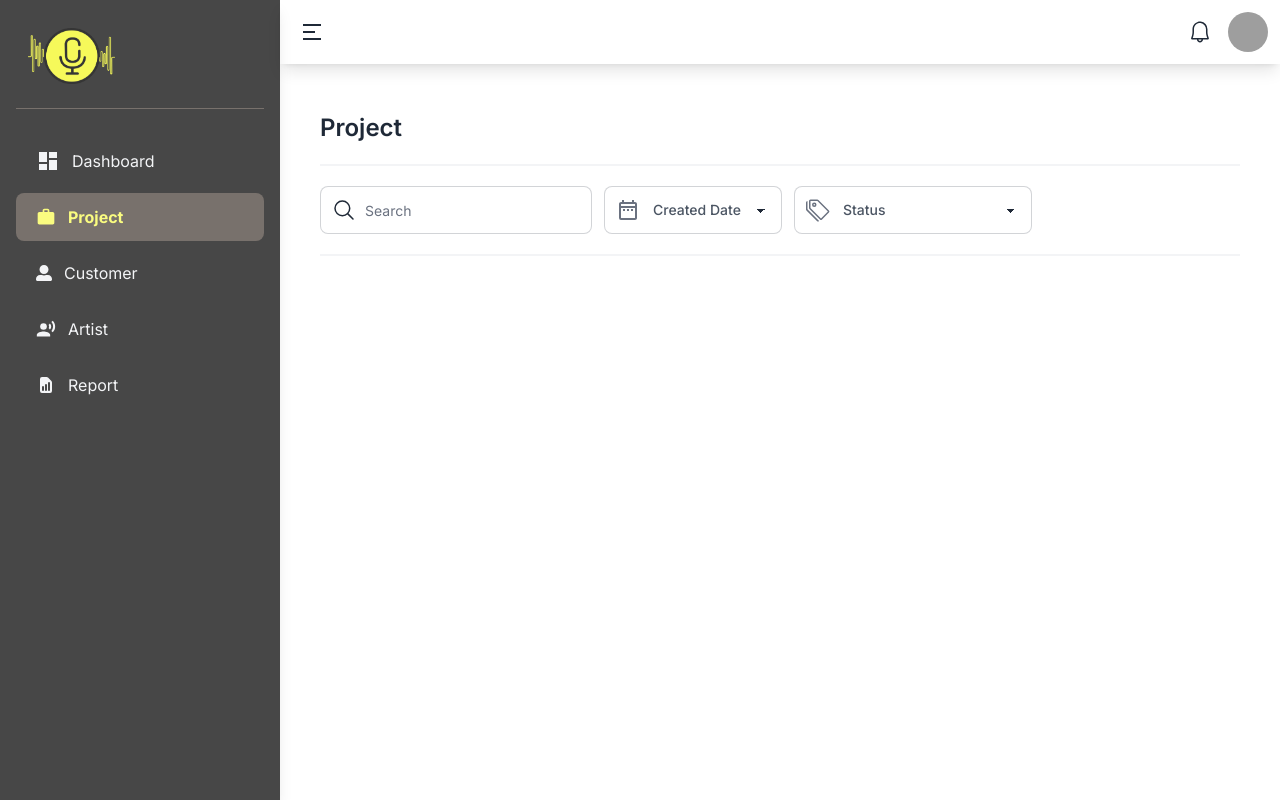
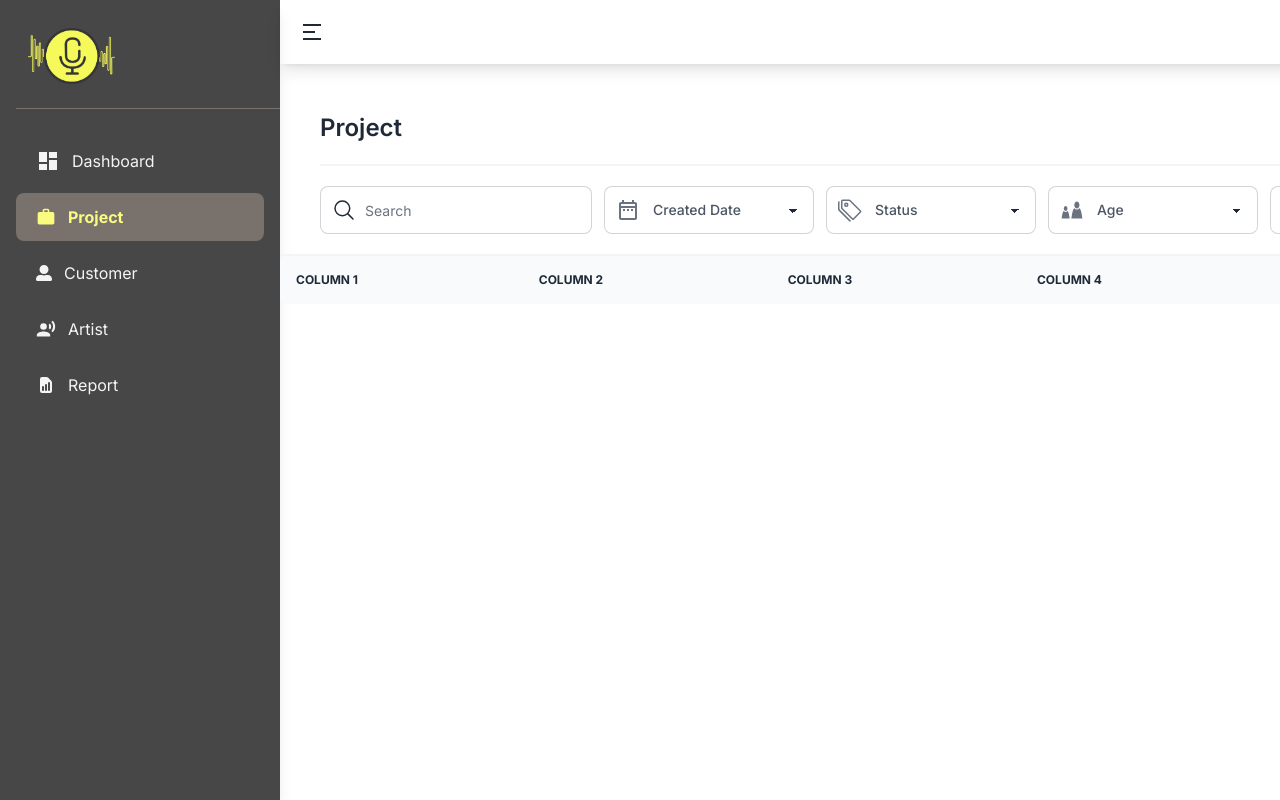
Before and after one commit to trongnsiwa/voice-admin, a Next.js app: page /project in a window 1280 px wide. Built offline with nearby package versions, Linux system fonts and the light colour scheme; grey boxes are pictures that could not be loaded.

Commit message:
add react-table

```diff
--- a/components/common/sidebar.tsx
+++ b/components/common/sidebar.tsx
@@ -27,7 +27,7 @@ const Sidebar = () => {
       {open ? (
         <>
           <motion.div
-            className="drawer-side bg-primary shadow-lg h-screen"
+            className="drawer-side bg-primary shadow-lg h-screen over"
             initial={{ width: '0', x: '-100%' }}
             animate={{
               width: '280px',
@@ -40,7 +40,7 @@ const Sidebar = () => {
             transition={{ type: 'spring', bounce: 0, duration: 0.4 }}
           >
             <ul className="menu p-4 overflow-y-auto text-base-content">
-              <li className="mb-7 pb-3 border-b border-stone-500">
+              <li className="mb-7 pb-3 border-b border-stone-500 w-[280px]">
                 <div className="m-3">
                   <img className="h-14" src="/images/logo.png" alt="" />
                 </div>
--- a/components/date-range-picker.tsx
+++ b/components/date-range-picker.tsx
@@ -21,7 +21,7 @@ const DatePicker = ({
   return (
     <Popover className="relative">
       <span className="absolute top-1/2 -translate-y-1/2 left-3">{icon}</span>
-      <Popover.Button className="pl-12 select select-ghost select-bordered cursor-default disabled caret-transparent">
+      <Popover.Button className="pl-12 select select-ghost select-bordered cursor-default disabled caret-transparent w-[15em]">
         <span className="my-auto text-gray-600 font-medium whitespace-nowrap">
           {name}
         </span>
@@ -36,7 +36,7 @@ const DatePicker = ({
         leaveFrom="opacity-100 translate-y-0"
         leaveTo="opacity-0 translate-y-1"
       >
-        <Popover.Panel className="absolute z-10">
+        <Popover.Panel className="absolute z-10 shadow-lg">
           <DateRangePicker ranges={[selectionRange]} onChange={onChange} />
         </Popover.Panel>
       </Transition>
--- a/components/multiple-select.tsx
+++ b/components/multiple-select.tsx
@@ -4,7 +4,7 @@ import { Fragment, ReactElement } from 'react';
 interface MultipleSelectProps {
   icon: ReactElement;
   name: string;
-  data: string[];
+  data: any[];
   value: string | null;
   onChange: any;
 }
@@ -19,7 +19,7 @@ const MultipleSelect = ({
   return (
     <Popover className="relative">
       <span className="absolute top-1/2 -translate-y-1/2 left-3">{icon}</span>
-      <Popover.Button className="pl-12 select select-ghost select-bordered cursor-default disabled caret-transparent w-[17em]">
+      <Popover.Button className="pl-12 select select-ghost select-bordered cursor-default disabled caret-transparent w-[15em]">
         <span className="my-auto text-gray-600 font-medium">{name}</span>
       </Popover.Button>
 
@@ -53,7 +53,7 @@ const MultipleSelect = ({
                   value={item}
                 />
                 <span className="label-text capitalize overflow-hidden text-ellipsis pl-3">
-                  {item}
+                  {item.label}
                 </span>
               </label>
             ))}
--- /dev/null
+++ b/components/table.tsx
@@ -0,0 +1,57 @@
+import { useTable } from 'react-table';
+
+interface TableProps {
+  columns: any;
+  data: any;
+}
+
+const Table = ({ columns, data }: TableProps) => {
+  const tableInstance = useTable({ columns, data });
+
+  const { getTableProps, getTableBodyProps, headerGroups, rows, prepareRow } =
+    tableInstance;
+
+  return (
+    <div className="overflow-x-auto">
+      <table className="table w-full" {...getTableProps()}>
+        <thead>
+          {headerGroups.map((headerGroup, index) => (
+            // eslint-disable-next-line react/jsx-key
+            <tr {...headerGroup.getHeaderGroupProps()}>
+              {headerGroup.headers.map((column) => (
+                // eslint-disable-next-line react/jsx-key
+                <th {...column.getHeaderProps()}>{column.render('Header')}</th>
+              ))}
+            </tr>
+          ))}
+        </thead>
+        <tbody {...getTableBodyProps()}>
+          {rows.map((row) => {
+            prepareRow(row);
+            return (
+              <>
+                <tr {...row.getRowProps()}>
+                  {row.cells.map((cell) => {
+                    return (
+                      <>
+                        <th>
+                          <label>
+                            <input type="checkbox" className="checkbox" />
+                          </label>
+                        </th>
+                        <td {...cell.getCellProps()}>{cell.render('Cell')}</td>
+                      </>
+                    );
+                  })}
+                </tr>
+              </>
+            );
+          })}
+        </tbody>
+        <tfoot></tfoot>
+      </table>
+    </div>
+  );
+};
+
+export default Table;
--- a/package.json
+++ b/package.json
@@ -26,6 +26,7 @@
     "react-dom": "17.0.2",
     "react-icons": "^4.3.1",
     "react-redux": "^7.2.6",
+    "react-table": "^7.7.0",
     "usehooks-ts": "^2.2.0",
     "yup": "^0.32.11"
   },
@@ -35,6 +36,7 @@
     "@types/nprogress": "^0.2.0",
     "@types/react": "17.0.38",
     "@types/react-date-range": "^1.4.2",
+    "@types/react-table": "^7.7.9",
     "@typescript-eslint/eslint-plugin": "^5.9.0",
     "autoprefixer": "^10.4.1",
     "eslint": "8.6.0",
--- a/pages/project/index.tsx
+++ b/pages/project/index.tsx
@@ -2,30 +2,48 @@ import Layout from '@components/layouts/layout';
 import SearchBar from '@components/search-bar';
 import MultipleSelect from '@components/multiple-select';
 import { ProjectFilter } from '@services/project.service';
-import { useState } from 'react';
+import DatePicker from '@components/date-range-picker';
+import { useMemo, useState } from 'react';
 
 import { BsTags } from 'react-icons/bs';
 import { MdOutlineDateRange } from 'react-icons/md';
-import DatePicker from '@components/date-range-picker';
+import { GiAges } from 'react-icons/gi';
+import { FaRegMoneyBillAlt } from 'react-icons/fa';
+import Table from '@components/table';
 
 const Project = () => {
-  // data
-  const [statusList, setStatusList] = useState([
-    'abc',
-    'efg',
-    'hijjjjjjjjjjjjjjjjjjjjjjjjjjjjddddddddddddddddddddddddddd',
+  // status
+  const [statusList, setStatusList] = useState<StatusType[]>([
+    { name: 'abc', label: 'abc' },
+    { name: 'abc', label: 'abc' },
+    { name: 'abc', label: 'abc' },
   ]);
 
+  // age
+  const [ageList, setAgeList] = useState<AgeType[]>([
+    { startAge: 10, endDate: 10, label: '10 - 10' },
+    { startAge: 10, endDate: 10, label: '10 - 10' },
+    { startAge: 10, endDate: 10, label: '10 - 10' },
+  ]);
+
+  // price
+  const [priceList, setPriceList] = useState<PriceType[]>([
+    { startPrice: 10, endPrice: 10, label: '10 - 10' },
+    { startPrice: 10, endPrice: 10, label: '10 - 10' },
+    { startPrice: 10, endPrice: 10, label: '10 - 10' },
+  ]);
+
+  // created date
   const [selectionRange, setSelectionRange] = useState<DateRangeType>({
     startDate: new Date(),
     endDate: new Date(),
   });
 
   // filter
-  const [filter, setFilter] = useState<ProjectFilter>({
-    Status: null,
-    CreateDate: null,
-  });
+  // const [filter, setFilter] = useState<ProjectFilter>({
+  //   Status: null,
+  //   CreateDate: null,
+  // });
   const [sortObj, setSortObj] = useState<any>(null);
 
   // search
@@ -35,6 +53,35 @@ const Project = () => {
     size: 30,
   });
 
+  // table
+  const [data, setData] = useState([]);
+  const columns = useMemo(
+    () => [
+      {
+        Header: 'Column 1',
+        accessor: 'col1',
+        Cell: ({ cell: { value } }) => <></>,
+      },
+      {
+        Header: 'Column 2',
+        accessor: 'col2',
+      },
+      {
+        Header: 'Column 3',
+        accessor: 'col3',
+      },
+      {
+        Header: 'Column 4',
+        accessor: 'col4',
+      },
+      {
+        Header: 'Column 5',
+        accessor: 'col5',
+      },
+    ],
+    []
+  );
+
   return (
     <Layout>
       <div className="pt-10">
@@ -42,7 +89,7 @@ const Project = () => {
           <div className="flex justify-between items-center border-b-2 border-gray-100 mb-5 pb-5">
             <h1 className="text-2xl font-semibold ">Project</h1>
           </div>
-          <div className="w-full inline-flex gap-3 border-b-2 border-gray-100 mb-5 pb-5">
+          <div className="w-full inline-flex gap-3 pb-5">
             {/* search */}
             <SearchBar setValue={setSearchBy} />
             {/* actions */}
@@ -58,14 +105,32 @@ const Project = () => {
               icon={<BsTags className="w-6 h-6 text-gray-500" />}
               name="Status"
               data={statusList}
-              value={filter.Status}
+              value={null}
               onChange={null}
             />
             {/* age */}
+            <MultipleSelect
+              icon={<GiAges className="w-6 h-6 text-gray-500" />}
+              name="Age"
+              data={ageList}
+              value={null}
+              onChange={null}
+            />
+            {/* price */}
+            <MultipleSelect
+              icon={<FaRegMoneyBillAlt className="w-6 h-6 text-gray-500" />}
+              name="Price"
+              data={priceList}
+              value={null}
+              onChange={null}
+            />
           </div>
         </div>
 
-        <div>{/* table */}</div>
+        <div className="border-t-2 border-gray-100">
+          {/* table */}
+          <Table columns={columns} data={data} />
+        </div>
       </div>
     </Layout>
   );
```
Also changed, not shown: models/project-status.model.ts (+7 -7 lines), shared/types/common.d.ts (+17 -0 lines), 1 other file (tests, documents, lock files or other folders).
